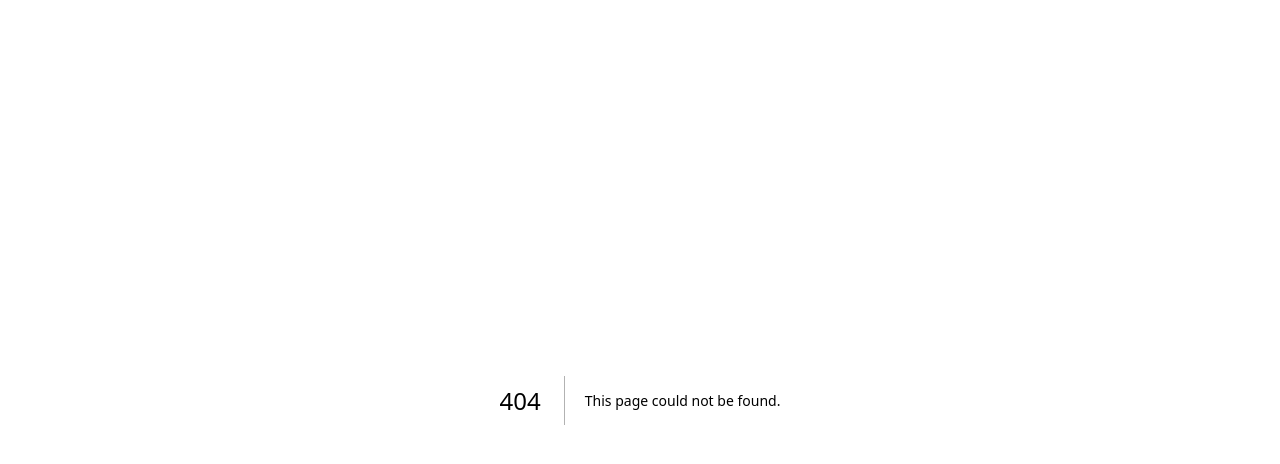
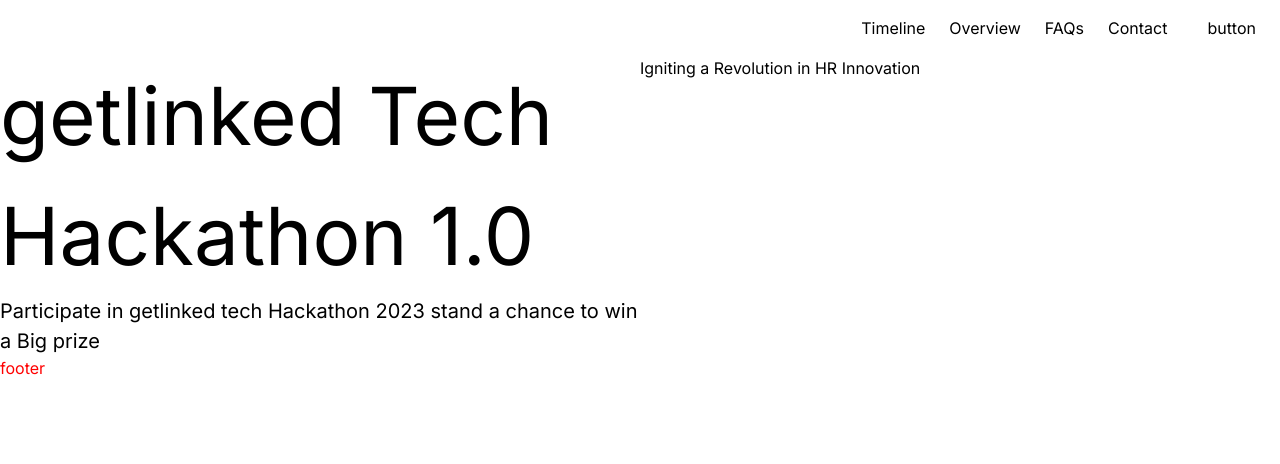
Before and after one commit to chibuezej/getlinked-next, a Next.js app: page /authentication in a window 1280 px wide. Before the commit this address had no page. Shown: the top 464 px of the page. Built offline with nearby package versions, Linux system fonts and the light colour scheme.

Commit message:
starter pack

```diff
--- /dev/null
+++ b/app/authentication/page.tsx
@@ -0,0 +1,15 @@
+import React from "react";
+import Hero from "../components/hero/hero";
+import Footer from "../components/footer/Footer";
+
+function page() {
+  return (
+    <div>
+
+      <Hero />
+      <Footer />
+    </div>
+  );
+}
+
+export default page;
--- /dev/null
+++ b/app/components/footer/Footer.tsx
@@ -0,0 +1,9 @@
+import React from 'react'
+
+function Footer() {
+  return (
+    <div className='text-[red]'>footer</div>
+  )
+}
+
+export default Footer
--- /dev/null
+++ b/app/components/hero/hero.tsx
@@ -0,0 +1,23 @@
+import React from 'react'
+
+function Hero() {
+  return (
+    <div className="flex">
+    <div className='flex-1'>
+      <h1 className='text-[80px]'>getlinked Tech</h1>
+      <h1 className='text-[80px]'>Hackathon 1.0</h1>
+      <p className='text-[20px]'>
+        Participate in getlinked tech Hackathon 2023 stand a chance to win a
+        Big prize
+      </p>
+      {/* <Button label='Subcribe'/> */}
+    </div>
+    <div  className='flex-1'>
+      <h1>Igniting a Revolution in HR Innovation</h1>
+      {/* <Image src={Hero} alt="Boy wearing Hd lens"  /> */}
+    </div>
+  </div>
+  )
+}
+
+export default Hero
--- /dev/null
+++ b/app/components/navigation/Navigation.tsx
@@ -0,0 +1,34 @@
+
+
+export default function Navbar() {
+//   const [mobileMenuOpen, setMobileMenuOpen] = useState(false);
+//   const data = [
+//     { name: 'Devices', href: '/' },
+//     { name: 'Keza Business', href: `/${country}/business` },
+//     { name: 'Company', href: `/${country}/company` },
+//     { name: 'Blog', href: 'https://blog.keza.africa/' },
+//   ];
+
+  return (
+    <header className="w-full bg-transparent z-50 overflow-x-hidden ">
+      <nav className="flex justify-between items-center py-4 px-6">
+      <div>
+        {/* <h1 className='text-[36px]'>get<span className='text-[#D434FE]'>Linked</span></h1> */}
+        {/* <img src="../../assets/getLinked.svg" alt="get-linked" />
+         */}
+        {/* <Image src={Logo} alt="get-linked" /> */}
+      </div>
+
+      <div className="flex justify-evenly gap-10">
+        <ul className="flex justify-between items-center gap-6 text-[16px]">
+          <li>Timeline</li>
+          <li>Overview</li>
+          <li>FAQs</li>
+          <li>Contact</li>
+        </ul>
+       button
+      </div>
+    </nav>
+    </header>
+  );
+}
--- a/app/globals.css
+++ b/app/globals.css
@@ -2,26 +2,17 @@
 @tailwind components;
 @tailwind utilities;
 
-:root {
-  --foreground-rgb: 0, 0, 0;
-  --background-start-rgb: 214, 219, 220;
-  --background-end-rgb: 255, 255, 255;
+@font-face {
+  font-family: "montserrat";
+  src: url('/fonts/Montserrat-Regular.ttf');
 }
 
-@media (prefers-color-scheme: dark) {
-  :root {
-    --foreground-rgb: 255, 255, 255;
-    --background-start-rgb: 0, 0, 0;
-    --background-end-rgb: 0, 0, 0;
-  }
+@font-face {
+  font-family: "clash display";
+  src: url("/fonts/ClashDisplay-Regular.otf");
 }
 
-body {
-  color: rgb(var(--foreground-rgb));
-  background: linear-gradient(
-      to bottom,
-      transparent,
-      rgb(var(--background-end-rgb))
-    )
-    rgb(var(--background-start-rgb));
+@font-face {
+  font-family: "unica one";
+  src: url("/fonts/UnicaOne-Regular.ttf");
 }
--- a/app/layout.tsx
+++ b/app/layout.tsx
@@ -1,11 +1,12 @@
 import './globals.css'
 import type { Metadata } from 'next'
 import { Inter } from 'next/font/google'
+import Navbar from './components/navigation/Navigation'
 
 const inter = Inter({ subsets: ['latin'] })
 
 export const metadata: Metadata = {
-  title: 'Create Next App',
+  title: 'Get Linked',
   description: 'Generated by create next app',
 }
 
@@ -16,7 +17,10 @@ export default function RootLayout({
 }) {
   return (
     <html lang="en">
-      <body className={inter.className}>{children}</body>
+      <body className={inter.className}>
+        <Navbar />
+        {children}
+        </body>
     </html>
   )
 }
--- a/app/page.tsx
+++ b/app/page.tsx
@@ -1,113 +1,15 @@
-import Image from 'next/image'
+import React from "react";
+import Hero from "../app/components/hero/hero";
+import Footer from "../app/components/footer/Footer";
 
-export default function Home() {
+
+function page() {
   return (
-    <main className="flex min-h-screen flex-col items-center justify-between p-24">
-      <div className="z-10 max-w-5xl w-full items-center justify-between font-mono text-sm lg:flex">
-        <p className="fixed left-0 top-0 flex w-full justify-center border-b border-gray-300 bg-gradient-to-b from-zinc-200 pb-6 pt-8 backdrop-blur-2xl dark:border-neutral-800 dark:bg-zinc-800/30 dark:from-inherit lg:static lg:w-auto  lg:rounded-xl lg:border lg:bg-gray-200 lg:p-4 lg:dark:bg-zinc-800/30">
-          Get started by editing&nbsp;
-          <code className="font-mono font-bold">app/page.tsx</code>
-        </p>
-        <div className="fixed bottom-0 left-0 flex h-48 w-full items-end justify-center bg-gradient-to-t from-white via-white dark:from-black dark:via-black lg:static lg:h-auto lg:w-auto lg:bg-none">
-          <a
-            className="pointer-events-none flex place-items-center gap-2 p-8 lg:pointer-events-auto lg:p-0"
-            href="https://vercel.com?utm_source=create-next-app&utm_medium=appdir-template&utm_campaign=create-next-app"
-            target="_blank"
-            rel="noopener noreferrer"
-          >
-            By{' '}
-            <Image
-              src="/vercel.svg"
-              alt="Vercel Logo"
-              className="dark:invert"
-              width={100}
-              height={24}
-              priority
-            />
-          </a>
-        </div>
-      </div>
+    <div className="border-b-[#FFFFFF2E]">
+      <Hero />
+      <Footer />
+    </div>
+  );
+}
 
-      <div className="relative flex place-items-center before:absolute before:h-[300px] before:w-[480px] before:-translate-x-1/2 before:rounded-full before:bg-gradient-radial before:from-white before:to-transparent before:blur-2xl before:content-[''] after:absolute after:-z-20 after:h-[180px] after:w-[240px] after:translate-x-1/3 after:bg-gradient-conic after:from-sky-200 after:via-blue-200 after:blur-2xl after:content-[''] before:dark:bg-gradient-to-br before:dark:from-transparent before:dark:to-blue-700 before:dark:opacity-10 after:dark:from-sky-900 after:dark:via-[#0141ff] after:dark:opacity-40 before:lg:h-[360px] z-[-1]">
-        <Image
-          className="relative dark:drop-shadow-[0_0_0.3rem_#ffffff70] dark:invert"
-          src="/next.svg"
-          alt="Next.js Logo"
-          width={180}
-          height={37}
-          priority
-        />
-      </div>
-
-      <div className="mb-32 grid text-center lg:max-w-5xl lg:w-full lg:mb-0 lg:grid-cols-4 lg:text-left">
-        <a
-          href="https://nextjs.org/docs?utm_source=create-next-app&utm_medium=appdir-template&utm_campaign=create-next-app"
-          className="group rounded-lg border border-transparent px-5 py-4 transition-colors hover:border-gray-300 hover:bg-gray-100 hover:dark:border-neutral-700 hover:dark:bg-neutral-800/30"
-          target="_blank"
-          rel="noopener noreferrer"
-        >
-          <h2 className={`mb-3 text-2xl font-semibold`}>
-            Docs{' '}
-            <span className="inline-block transition-transform group-hover:translate-x-1 motion-reduce:transform-none">
-              -&gt;
-            </span>
-          </h2>
-          <p className={`m-0 max-w-[30ch] text-sm opacity-50`}>
-            Find in-depth information about Next.js features and API.
-          </p>
-        </a>
-
-        <a
-          href="https://nextjs.org/learn?utm_source=create-next-app&utm_medium=appdir-template-tw&utm_campaign=create-next-app"
-          className="group rounded-lg border border-transparent px-5 py-4 transition-colors hover:border-gray-300 hover:bg-gray-100 hover:dark:border-neutral-700 hover:dark:bg-neutral-800/30"
-          target="_blank"
-          rel="noopener noreferrer"
-        >
-          <h2 className={`mb-3 text-2xl font-semibold`}>
-            Learn{' '}
-            <span className="inline-block transition-transform group-hover:translate-x-1 motion-reduce:transform-none">
-              -&gt;
-            </span>
-          </h2>
-          <p className={`m-0 max-w-[30ch] text-sm opacity-50`}>
-            Learn about Next.js in an interactive course with&nbsp;quizzes!
-          </p>
-        </a>
-
-        <a
-          href="https://vercel.com/templates?framework=next.js&utm_source=create-next-app&utm_medium=appdir-template&utm_campaign=create-next-app"
-          className="group rounded-lg border border-transparent px-5 py-4 transition-colors hover:border-gray-300 hover:bg-gray-100 hover:dark:border-neutral-700 hover:dark:bg-neutral-800/30"
-          target="_blank"
-          rel="noopener noreferrer"
-        >
-          <h2 className={`mb-3 text-2xl font-semibold`}>
-            Templates{' '}
-            <span className="inline-block transition-transform group-hover:translate-x-1 motion-reduce:transform-none">
-              -&gt;
-            </span>
-          </h2>
-          <p className={`m-0 max-w-[30ch] text-sm opacity-50`}>
-            Explore the Next.js 13 playground.
-          </p>
-        </a>
-
-        <a
-          href="https://vercel.com/new?utm_source=create-next-app&utm_medium=appdir-template&utm_campaign=create-next-app"
-          className="group rounded-lg border border-transparent px-5 py-4 transition-colors hover:border-gray-300 hover:bg-gray-100 hover:dark:border-neutral-700 hover:dark:bg-neutral-800/30"
-          target="_blank"
-          rel="noopener noreferrer"
-        >
-          <h2 className={`mb-3 text-2xl font-semibold`}>
-            Deploy{' '}
-            <span className="inline-block transition-transform group-hover:translate-x-1 motion-reduce:transform-none">
-              -&gt;
-            </span>
-          </h2>
-          <p className={`m-0 max-w-[30ch] text-sm opacity-50`}>
-            Instantly deploy your Next.js site to a shareable URL with Vercel.
-          </p>
-        </a>
-      </div>
-    </main>
-  )
-}
+export default page;
--- /dev/null
+++ b/app/utils/Classname.ts
@@ -0,0 +1,3 @@
+export function classNames(...classes: string[]) {
+    return classes.filter(Boolean).join(' ');
+  }
--- a/tailwind.config.ts
+++ b/tailwind.config.ts
@@ -12,6 +12,9 @@ const config: Config = {
         'gradient-radial': 'radial-gradient(var(--tw-gradient-stops))',
         'gradient-conic':
           'conic-gradient(from 180deg at 50% 50%, var(--tw-gradient-stops))',
+        'button-gradient': "linear-gradient(270deg, #903AFF 0%, #FE34B9 100%)",
+        "text-grad": "linear-gradient(90deg, #903AFF 3.08%, #FF26B9 93.85%)",
+        "main_bg": "url('/images/backgroun-image.svg')",
       },
     },
   },
```
Also changed, not shown: public/backgroun-image.svg (added).
